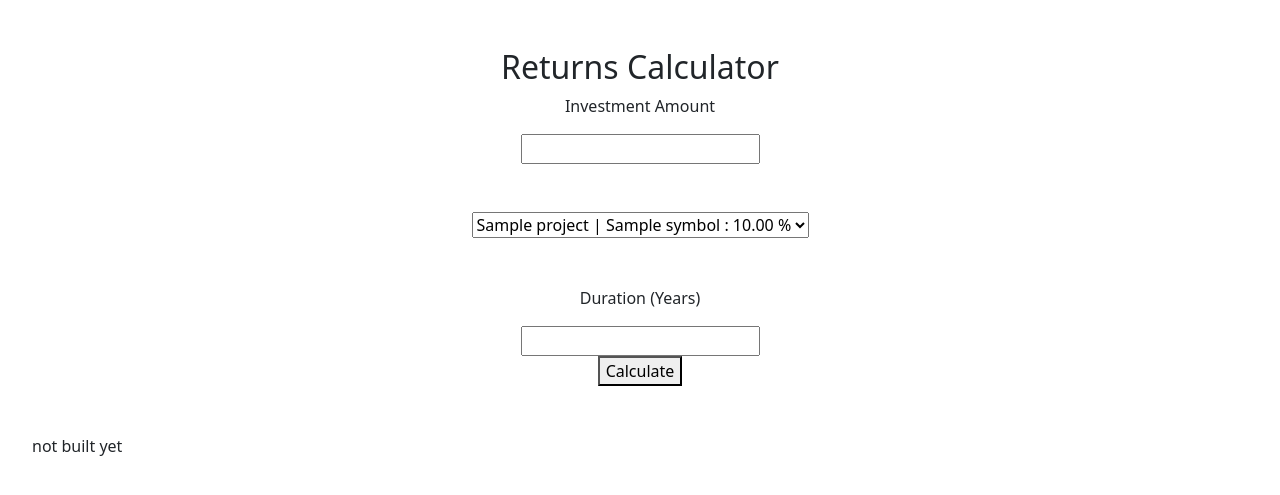
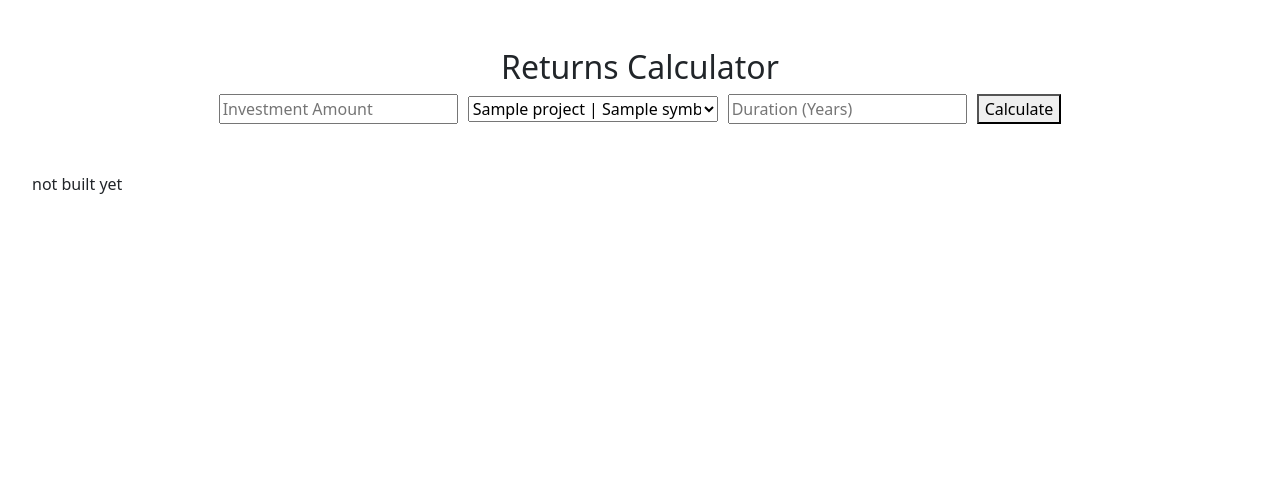
Before and after one commit to ooharuuwu/multichain-dashboard, a Flask app: template templates/calculate.html in a window 1280 px wide. Shown: the part 98-593 px from the top of the page. Run offline with Flask 3, Linux system fonts and the light colour scheme; the template is opened without the code that fills it: most values are stand-ins (such as "Sample title", 1, 10 or a date in 2020).

Commit message:
defined calculate yet to write html

```diff
--- a/app.py
+++ b/app.py
@@ -36,6 +36,45 @@ def graph(pool_id):
         return render_template("graph.html", pool_id= pool_id, historical_data= final, current_apy = current_apy)
     else:
         return render_template("graph.html", pool_id= pool_id, historical_data= [], current_apy = None)
+
+@app.route("/calculate", methods=["GET", "POST"])
+def calculate():
+
+    protocols = []
+
+    if response.status_code == 200:
+        data = response.json()
+        for pool in data["data"]:
+            protocols.append(pool)
+    else:
+        protocols = []
+
+    return render_template("calculate.html", protocols=protocols)
+
+@app.route("/returns", methods = ["POST"])
+def returns():
+    amount = int(request.form.get("amount"))
+    pool_id = request.form.get("protocol")
+    years = int(request.form.get("duration"))
+
+    apy = 0
+    data = response.json()
+
+    for pool in data["data"]:
+        if pool_id == pool["pool"]:
+            apy = pool["apy"]
+            break
+
+    datapoints = []
+    value = amount
+    for year in range(1, years+1):
+        value = value* (1 + apy / 100)
+        datapoints.append({"year": year, "value": round(value,2)})
+
+    return render_template("returnsgraph.html", amount = amount, apy=apy, datapoints=datapoints)
+
+
+
 
 
 def blocks(chain):
--- a/static/styles.css
+++ b/static/styles.css
@@ -29,3 +29,14 @@ body {
     margin-top: 0;
     font-size: 1.2rem;
 }
+
+form.form-inline {
+    display: flex;
+    flex-wrap: wrap;
+    gap: 10px;
+    align-items: center;
+    justify-content: center;
+}
+.protocol-select {
+    width: 250px;
+}
--- a/templates/calculate.html
+++ b/templates/calculate.html
@@ -8,33 +8,19 @@
     <div class="container">
         <h2>Returns Calculator</h2>
 
-        <form action="/calculate" method="POST">
-            <div >
-                <p>Investment Amount</p>
-                <input type = "number" name="amount" required>
-            </div>
-            <br>
-            <br>
+        <div class= "form-row">
+            <form action="/calculate" method="POST" class="form-inline">
 
-            <div >
-                <select name = "protocol" required>
+                <input type = "number" name="amount" required placeholder="Investment Amount">
+                <select name = "protocol" required class="protocol-select">
                     {% for pool in protocols %}
-                        <option value="">{{pool['project']}} | {{pool['symbol']}} : {{ "%.2f"|format(pool['apy']) }} %</option>
+                        <option value="{{ pool['pool']}}">{{pool['project']}} | {{pool['symbol']}} : {{ "%.2f"|format(pool['apy']) }} %</option>
                     {% endfor %}
                 </select>
-            </div>
-
-            <br>
-            <br>
-
-            <div>
-                <p>Duration (Years)</p>
-                <input type = "number" name="duration" required>
-            </div>
-
-            <button type="submit">Calculate</button>
-        </form>
-
+                <input type = "number" name="duration" required placeholder="Duration (Years)">
+                <button type="submit">Calculate</button>
+            </form>
+        </div>
     </div>
 
 {% endblock %}
--- a/templates/layout.html
+++ b/templates/layout.html
@@ -21,7 +21,7 @@
 
                 <div class="collapse navbar-collapse" id="navbar">
                         <ul class="navbar-nav me-auto mt-2">
-                            <li class="nav-item"><a class="nav-link" href="/quote">Calculate</a></li>
+                            <li class="nav-item"><a class="nav-link" href="/calculate">Calculate</a></li>
                         </ul>
                 </div>
             </div>
```
Also changed, not shown: templates/returnsgraph.html (added, +18 -0 lines).
